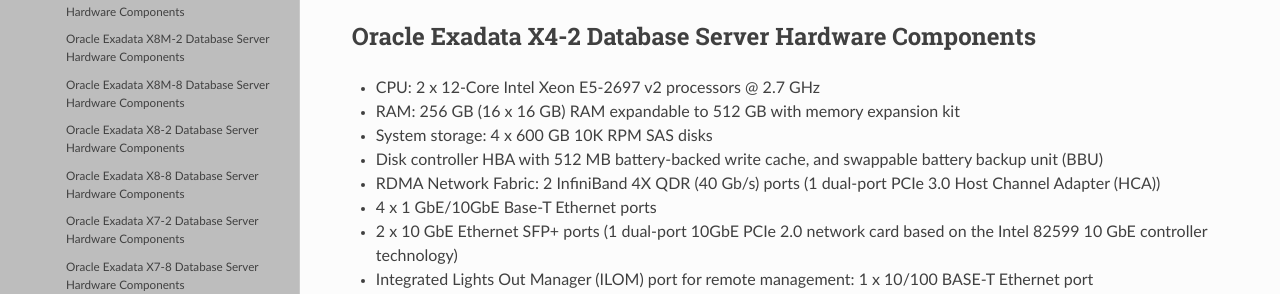
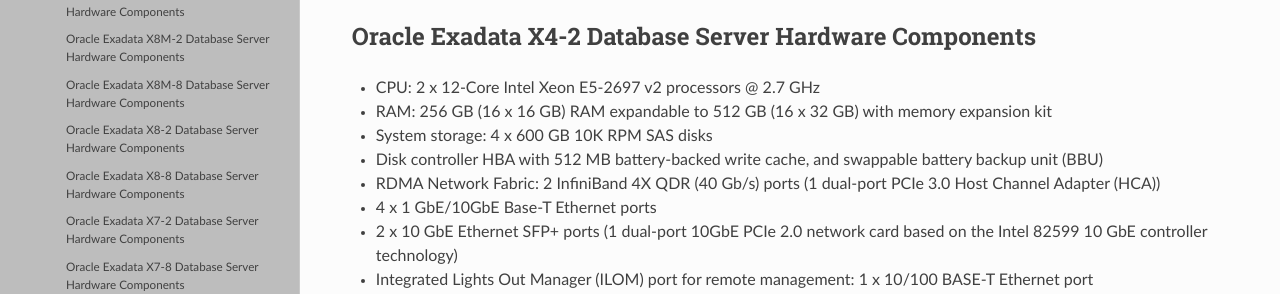
Before and after one commit to jeffscrum/jeffscrum.github.io, a Sphinx documentation site: the page built from source/sun-oracle/exadata/oracle-exadata-compute-servers-components.rst, in a window 1280 px wide and 900 px high, scrolled down 3721 px. Shown: the part 156-450 px from the top of the window. Built offline with Sphinx 7.4.7 and the Read the Docs theme 2.0.0, drawn with Linux system fonts in a browser that asks for light colours.

Commit message:
Update oracle-exadata-compute-servers-components.rst

```diff
--- a/source/sun-oracle/exadata/oracle-exadata-compute-servers-components.rst
+++ b/source/sun-oracle/exadata/oracle-exadata-compute-servers-components.rst
@@ -177,7 +177,7 @@
 -------------------------------------------------------
 
 - CPU: 2 x 12-Core Intel Xeon E5-2697 v2 processors @ 2.7 GHz
-- RAM: 256 GB (16 x 16 GB) RAM expandable to 512 GB with memory expansion kit
+- RAM: 256 GB (16 x 16 GB) RAM expandable to 512 GB (16 x 32 GB) with memory expansion kit
 - System storage: 4 x 600 GB 10K RPM SAS disks
 - Disk controller HBA with 512 MB battery-backed write cache, and swappable battery backup unit (BBU)
 - RDMA Network Fabric: 2 InfiniBand 4X QDR (40 Gb/s) ports (1 dual-port PCIe 3.0 Host Channel Adapter (HCA))
```
